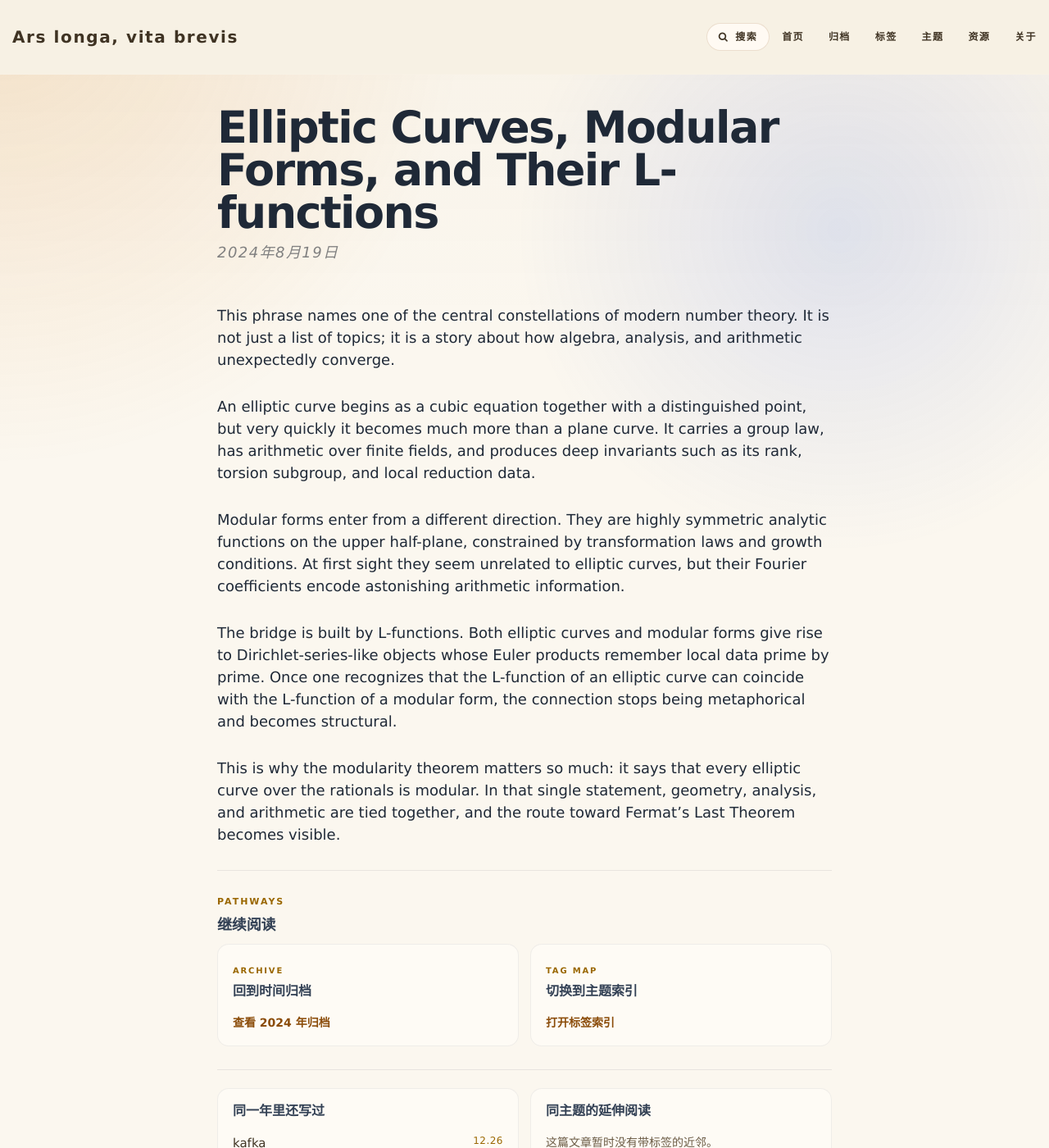
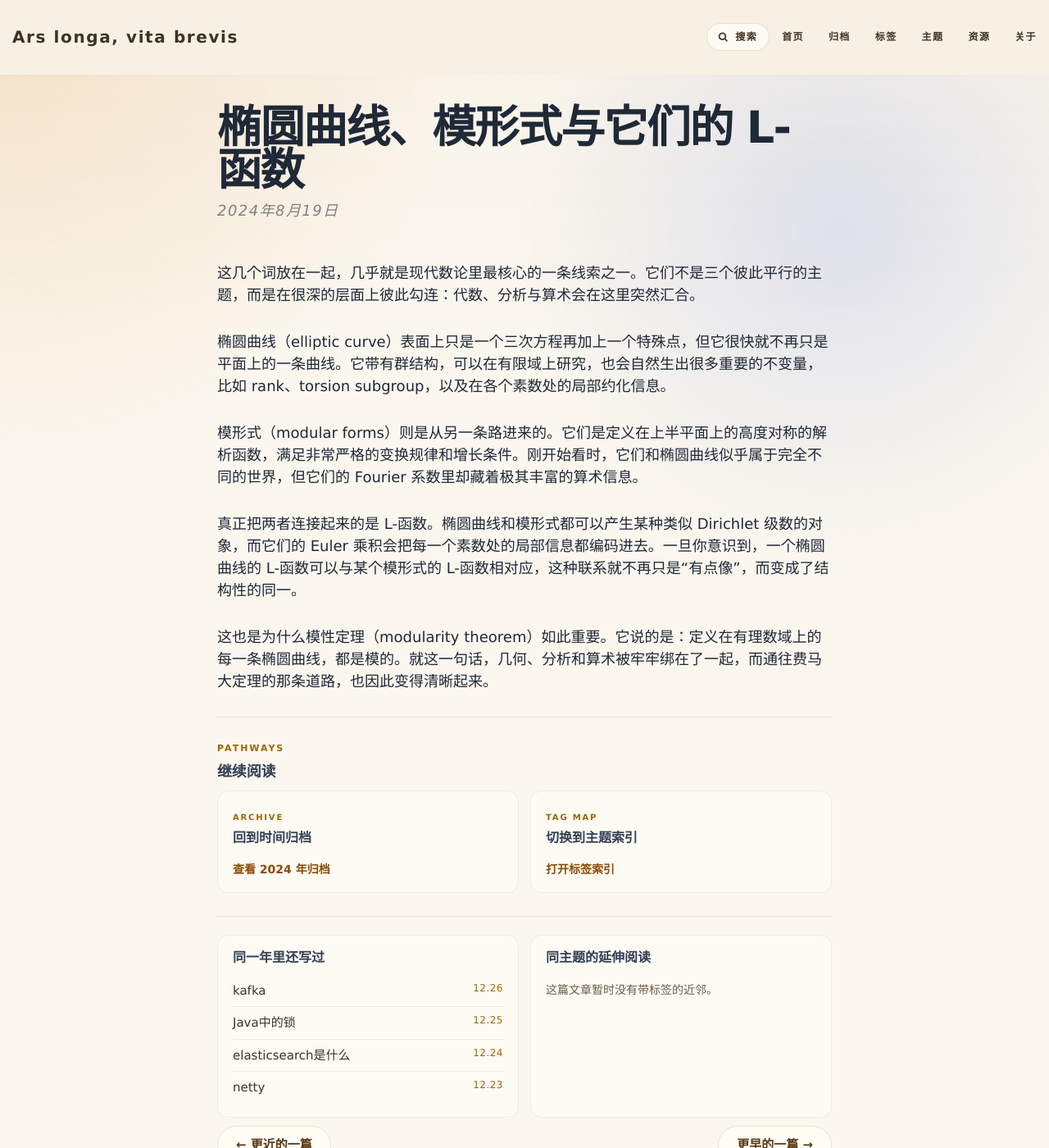
Before and after one commit to ZionPi/zionpi.github.io, a Jekyll site: the page built from _posts/2024-08-19-elliptic-curves-modular-forms-and-their-L-functions.md, in a window 1280 px wide and 1400 px high. Shown: the whole window at 82% size. Built offline with Jekyll 4.4.1, drawn with Linux system fonts in a browser that asks for light colours; nearby versions of some CDN libraries.

Commit message:
Improve search and localize elliptic curves post

```diff
--- a/_posts/2024-08-19-elliptic-curves-modular-forms-and-their-L-functions.md
+++ b/_posts/2024-08-19-elliptic-curves-modular-forms-and-their-L-functions.md
@@ -1,15 +1,15 @@
 ---
 layout: post
-title:  Elliptic Curves, Modular Forms, and Their L-functions
+title:  椭圆曲线、模形式与它们的 L-函数
 tags:
 ---
 
-This phrase names one of the central constellations of modern number theory. It is not just a list of topics; it is a story about how algebra, analysis, and arithmetic unexpectedly converge.
+这几个词放在一起，几乎就是现代数论里最核心的一条线索之一。它们不是三个彼此平行的主题，而是在很深的层面上彼此勾连：代数、分析与算术会在这里突然汇合。
 
-An elliptic curve begins as a cubic equation together with a distinguished point, but very quickly it becomes much more than a plane curve. It carries a group law, has arithmetic over finite fields, and produces deep invariants such as its rank, torsion subgroup, and local reduction data.
+椭圆曲线（elliptic curve）表面上只是一个三次方程再加上一个特殊点，但它很快就不再只是平面上的一条曲线。它带有群结构，可以在有限域上研究，也会自然生出很多重要的不变量，比如 rank、torsion subgroup，以及在各个素数处的局部约化信息。
 
-Modular forms enter from a different direction. They are highly symmetric analytic functions on the upper half-plane, constrained by transformation laws and growth conditions. At first sight they seem unrelated to elliptic curves, but their Fourier coefficients encode astonishing arithmetic information.
+模形式（modular forms）则是从另一条路进来的。它们是定义在上半平面上的高度对称的解析函数，满足非常严格的变换规律和增长条件。刚开始看时，它们和椭圆曲线似乎属于完全不同的世界，但它们的 Fourier 系数里却藏着极其丰富的算术信息。
 
-The bridge is built by L-functions. Both elliptic curves and modular forms give rise to Dirichlet-series-like objects whose Euler products remember local data prime by prime. Once one recognizes that the L-function of an elliptic curve can coincide with the L-function of a modular form, the connection stops being metaphorical and becomes structural.
+真正把两者连接起来的是 L-函数。椭圆曲线和模形式都可以产生某种类似 Dirichlet 级数的对象，而它们的 Euler 乘积会把每一个素数处的局部信息都编码进去。一旦你意识到，一个椭圆曲线的 L-函数可以与某个模形式的 L-函数相对应，这种联系就不再只是“有点像”，而变成了结构性的同一。
 
-This is why the modularity theorem matters so much: it says that every elliptic curve over the rationals is modular. In that single statement, geometry, analysis, and arithmetic are tied together, and the route toward Fermat's Last Theorem becomes visible.
+这也是为什么模性定理（modularity theorem）如此重要。它说的是：定义在有理数域上的每一条椭圆曲线，都是模的。就这一句话，几何、分析和算术被牢牢绑在了一起，而通往费马大定理的那条道路，也因此变得清晰起来。
--- a/search.json
+++ b/search.json
@@ -5,6 +5,7 @@
 {% for post in site.posts %}
   {
     "title": {{ post.title | jsonify }},
+    "slug": {{ post.slug | jsonify }},
     "url": {{ post.url | relative_url | jsonify }},
     "date": {{ post.date | date: "%Y-%m-%d" | jsonify }},
     "tags": {{ post.tags | join: ", " | jsonify }},
@@ -17,6 +18,7 @@
   ,
   {
     "title": {{ page.title | default: page.url | jsonify }},
+    "slug": {{ page.name | split: "." | first | jsonify }},
     "url": {{ page.url | relative_url | jsonify }},
     "date": "",
     "tags": {{ page.tags | join: ", " | jsonify }},
```
Also changed, not shown: js/search.js (+11 -1 lines).
